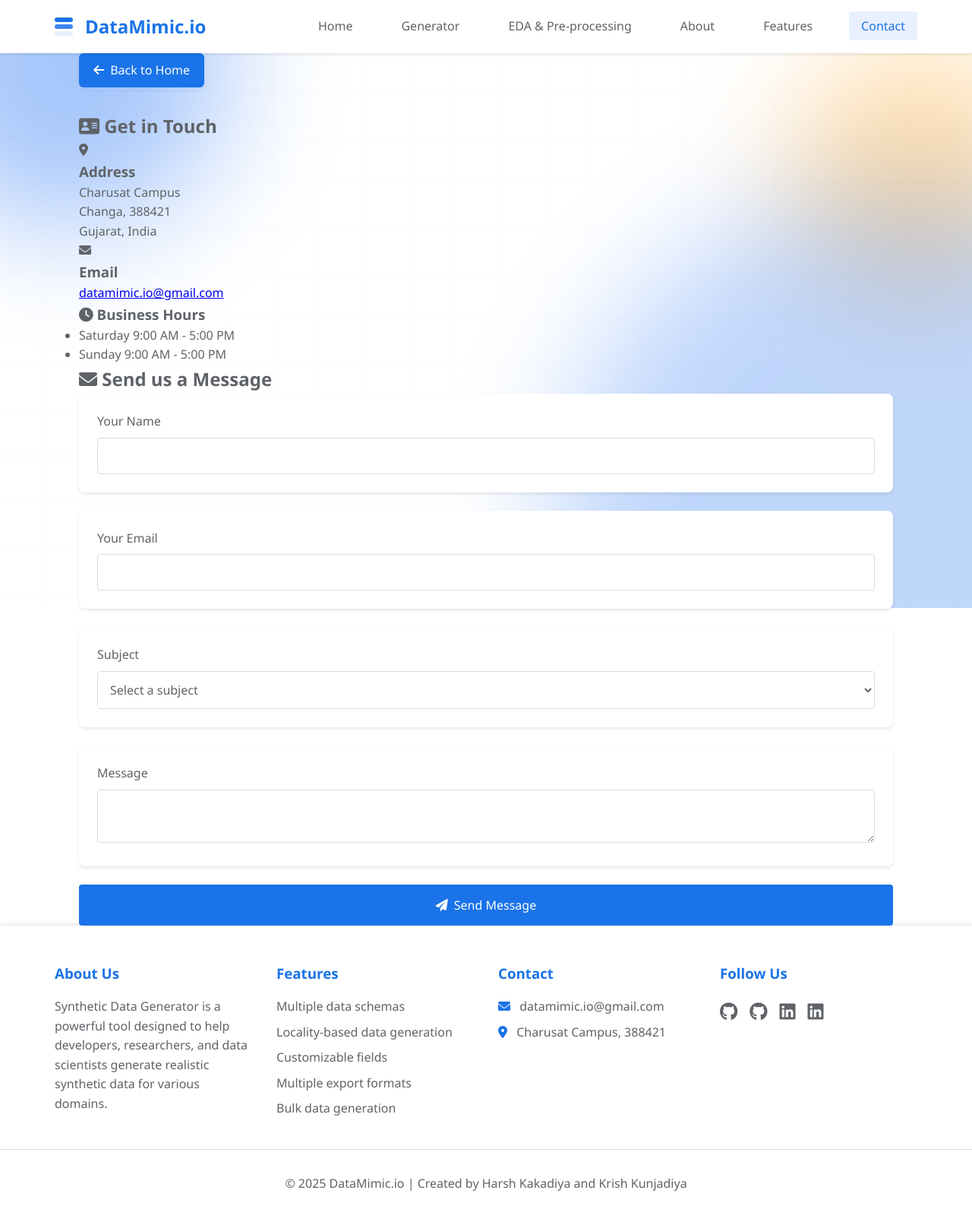
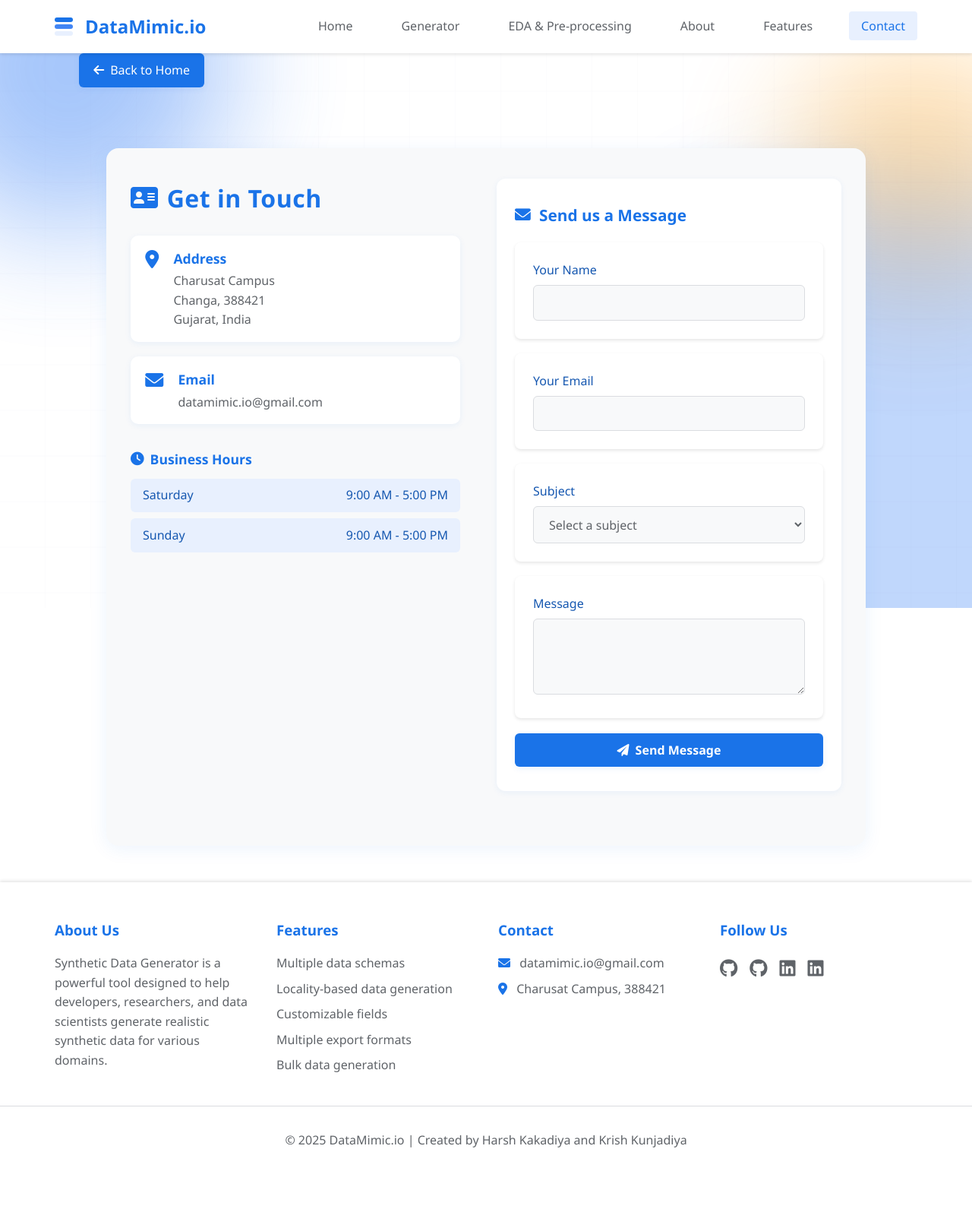
Before and after one commit to harsh-kakadiya1/DataMimic.io-Version2, a Flask app: page /contact in a window 1280 px wide. Shown: the whole page at 76% size. After the commit the page ends 1510 px from the top, so only its background shows below. Run offline with Flask 3, Linux system fonts and the light colour scheme.

Commit message:
Add custom styles for Contact page, enhancing layout and user interaction

```diff
--- a/static/css/style.css
+++ b/static/css/style.css
@@ -1100,6 +1100,171 @@ select option:disabled {
 /* Ensure hero fills the first viewport minus header */
 .hero-section { min-height: calc(100vh - var(--header-height)); padding-top: 2rem; padding-bottom: 2rem; }
 
+/* Contact Page Custom Styles */
+.contact-content {
+    max-width: 1000px;
+    margin: 3rem auto;
+    background: var(--gray-light);
+    border-radius: 16px;
+    box-shadow: 0 4px 24px rgba(26, 115, 232, 0.08);
+    padding: 2.5rem 2rem;
+    display: flex;
+    gap: 3rem;
+    flex-wrap: wrap;
+}
+.contact-info {
+    flex: 1 1 320px;
+    min-width: 280px;
+    margin-bottom: 2rem;
+}
+.contact-info h2 {
+    font-size: 2rem;
+    color: var(--primary-blue);
+    margin-bottom: 1.5rem;
+    font-weight: 700;
+    letter-spacing: 0.5px;
+    display: flex;
+    align-items: center;
+    gap: 0.7rem;
+}
+.contact-details {
+    margin-bottom: 2rem;
+}
+.contact-item {
+    display: flex;
+    align-items: flex-start;
+    gap: 1.2rem;
+    background: var(--white);
+    border-radius: 10px;
+    box-shadow: 0 2px 8px rgba(26, 115, 232, 0.07);
+    padding: 1rem 1.2rem;
+    margin-bottom: 1.2rem;
+}
+.contact-item i {
+    font-size: 1.5rem;
+    color: var(--primary-blue);
+    margin-top: 0.2rem;
+}
+.contact-item-content h3 {
+    font-size: 1.1rem;
+    color: var(--primary-blue);
+    margin-bottom: 0.2rem;
+    font-weight: 600;
+}
+.contact-item-content p, .contact-item-content a {
+    color: var(--gray);
+    font-size: 1rem;
+    text-decoration: none;
+}
+.business-hours {
+    margin-top: 1.5rem;
+}
+.business-hours h3 {
+    font-size: 1.1rem;
+    color: var(--primary-blue);
+    margin-bottom: 0.7rem;
+    font-weight: 600;
+    display: flex;
+    align-items: center;
+    gap: 0.5rem;
+}
+.hours-list {
+    list-style: none;
+    padding: 0;
+    margin: 0;
+}
+.hours-list li {
+    display: flex;
+    justify-content: space-between;
+    background: var(--light-blue);
+    color: var(--dark-blue);
+    border-radius: 6px;
+    padding: 0.6rem 1rem;
+    font-size: 1rem;
+    margin-bottom: 0.5rem;
+    font-weight: 500;
+}
+
+.contact-form {
+    flex: 1 1 340px;
+    min-width: 300px;
+    background: var(--white);
+    border-radius: 12px;
+    box-shadow: 0 2px 8px rgba(26, 115, 232, 0.07);
+    padding: 2rem 1.5rem;
+    margin-bottom: 2rem;
+}
+.contact-form h2 {
+    font-size: 1.3rem;
+    color: var(--primary-blue);
+    margin-bottom: 1.2rem;
+    font-weight: 600;
+    display: flex;
+    align-items: center;
+    gap: 0.7rem;
+}
+.form-group {
+    margin-bottom: 1.2rem;
+}
+.form-group label {
+    display: block;
+    font-weight: 500;
+    color: var(--dark-blue);
+    margin-bottom: 0.4rem;
+}
+.form-group input,
+.form-group select,
+.form-group textarea {
+    width: 100%;
+    padding: 0.7rem 1rem;
+    border-radius: 6px;
+    border: 1px solid var(--border-color);
+    background: var(--gray-light);
+    font-size: 1rem;
+    color: var(--gray);
+    transition: border 0.2s;
+}
+.form-group input:focus,
+.form-group select:focus,
+.form-group textarea:focus {
+    border-color: var(--primary-blue);
+    outline: none;
+}
+.form-group textarea {
+    min-height: 100px;
+    resize: vertical;
+}
+.submit-btn {
+    background: var(--primary-blue);
+    color: #fff;
+    padding: 0.7rem 1.5rem;
+    border-radius: 6px;
+    border: none;
+    font-size: 1rem;
+    font-weight: 600;
+    cursor: pointer;
+    box-shadow: 0 2px 8px rgba(26, 115, 232, 0.09);
+    transition: background 0.2s, box-shadow 0.2s;
+    display: inline-flex;
+    align-items: center;
+    gap: 0.5rem;
+}
+.submit-btn:hover {
+    background: var(--dark-blue);
+    box-shadow: 0 4px 16px rgba(26, 115, 232, 0.15);
+}
+
+@media (max-width: 900px) {
+    .contact-content {
+        flex-direction: column;
+        gap: 2rem;
+    }
+    .contact-info, .contact-form {
+        min-width: 0;
+        width: 100%;
+    }
+}
+
 /* About Page Custom Styles */
 .about-content {
     max-width: 1000px;
```
